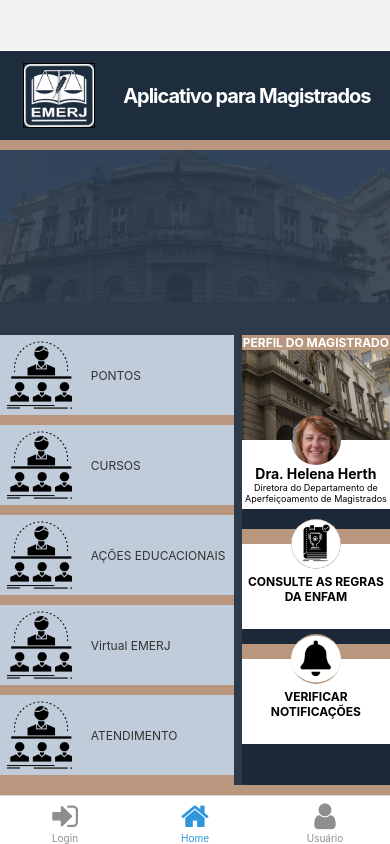
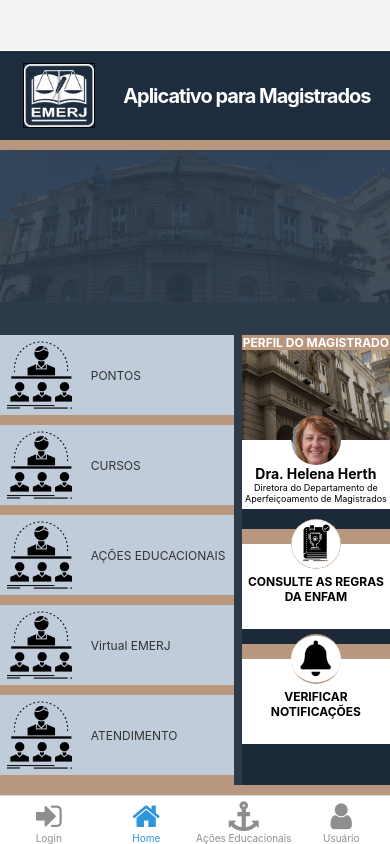
Before and after one commit to Viniicius98/AppProject, a React Native app: screen /Home in a window 390 px wide. Built offline with nearby package versions, Linux system fonts and the light colour scheme; what expo-linking would draw is missing.

Commit message:
Deploy Ações aducacionais

```diff
--- a/navigation/index.tsx
+++ b/navigation/index.tsx
@@ -115,6 +115,14 @@
         })}
       />
 
+      <BottomTab.Screen
+        name="Chat"
+        component={Chat}
+        options={({ navigation }: RootTabScreenProps<'Chat'>) => ({
+          title: 'Ações Educacionais',
+          tabBarIcon: ({ color }) => <TabBarIcon name="anchor" color={color} />,
+        })}
+      />
 
 
 
--- a/screens/LoginScreen.tsx
+++ b/screens/LoginScreen.tsx
@@ -4,7 +4,7 @@
 import { useEffect, useState } from 'react';
 import AsyncStorage from '@react-native-async-storage/async-storage';
 import api from '../services/api';
-import { ActivityIndicator } from 'react-native';
+import { ActivityIndicator, ImageBackgroundBase } from 'react-native';
 //import { StyleSheet, Image } from 'react-native';
 //import  fundo   from '../assets/images/fundo.jpeg';
 //import { ImageBackgroundBase } from 'react-native';
@@ -180,7 +180,6 @@
 
 
 
-
   );
 }
 /*<img src={fundo} alt="login" />*/
```
